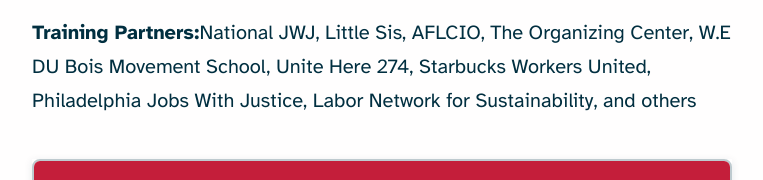
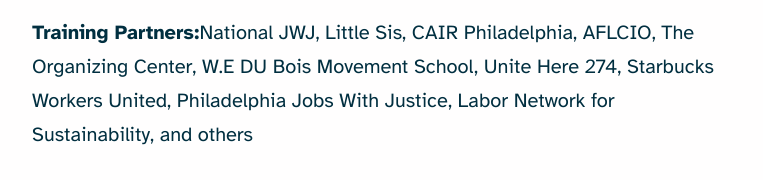
Before and after one commit to ssuffian/jobs-with-justice, an Astro site: page /our-work/power-school in a window 1280 px wide. Shown: the part 2144-2324 px from the top of the page, without its empty margins (258-1021 px from the left). Built offline with nearby package versions, Linux system fonts and the light colour scheme; Astro itself is replaced by a stand-in of ours.

Commit message:
Update power-school.astro

```diff
--- a/src/pages/our-work/power-school.astro
+++ b/src/pages/our-work/power-school.astro
@@ -505,7 +505,7 @@
 					<li>Advanced skill-building for organizers</li>
 					<li>Strategic research and campaign development</li>
 				</ul>
-				<p><strong>Training Partners:</strong>National JWJ, Little Sis, AFLCIO, The Organizing Center, W.E DU Bois Movement School, Unite Here 274, Starbucks Workers United, Philadelphia Jobs With Justice, Labor Network for Sustainability, and others</p>
+				<p><strong>Training Partners:</strong>National JWJ, Little Sis, CAIR Philadelphia, AFLCIO, The Organizing Center, W.E DU Bois Movement School, Unite Here 274, Starbucks Workers United, Philadelphia Jobs With Justice, Labor Network for Sustainability, and others</p>
 
 			</div>
 
```
